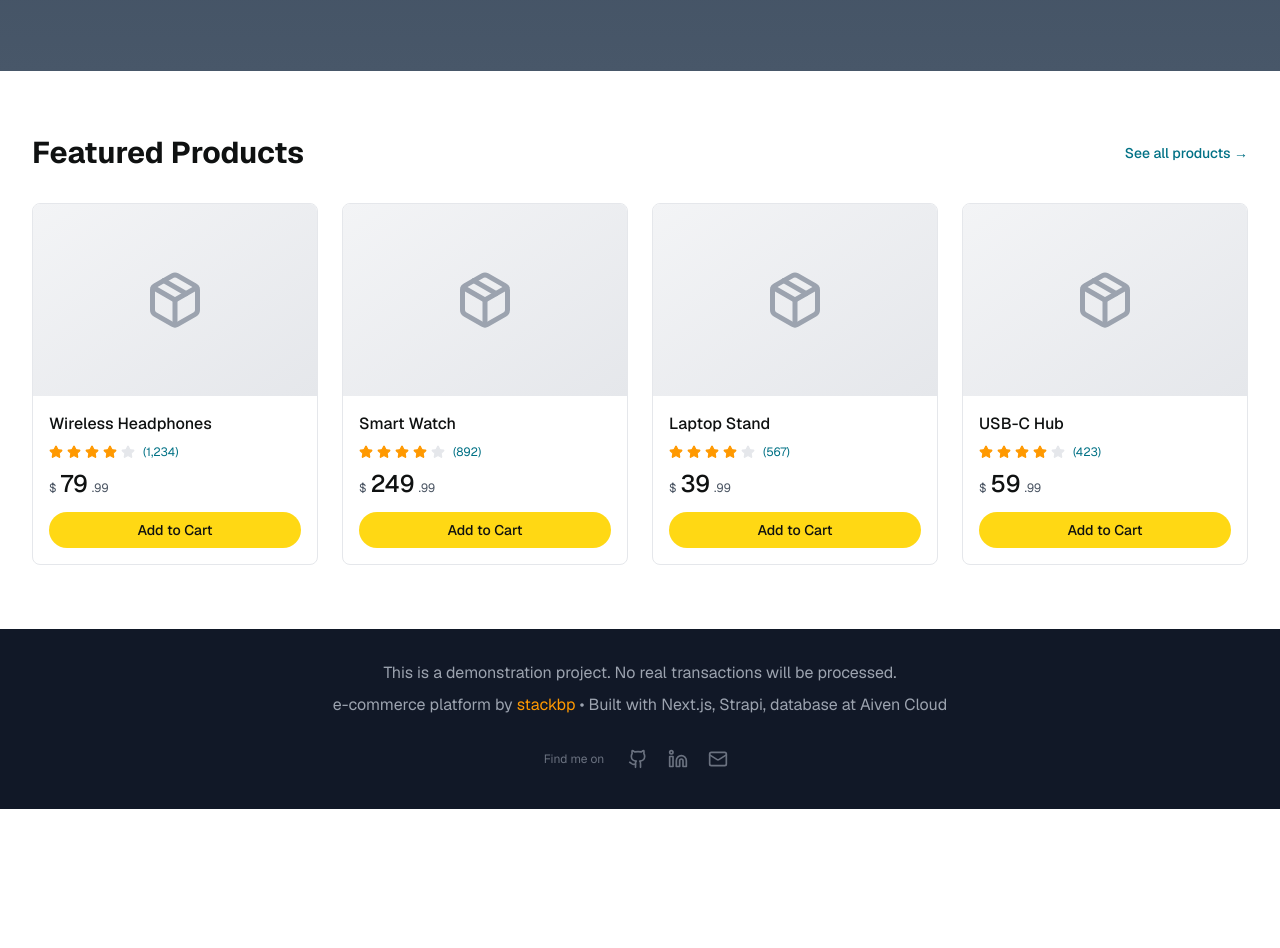
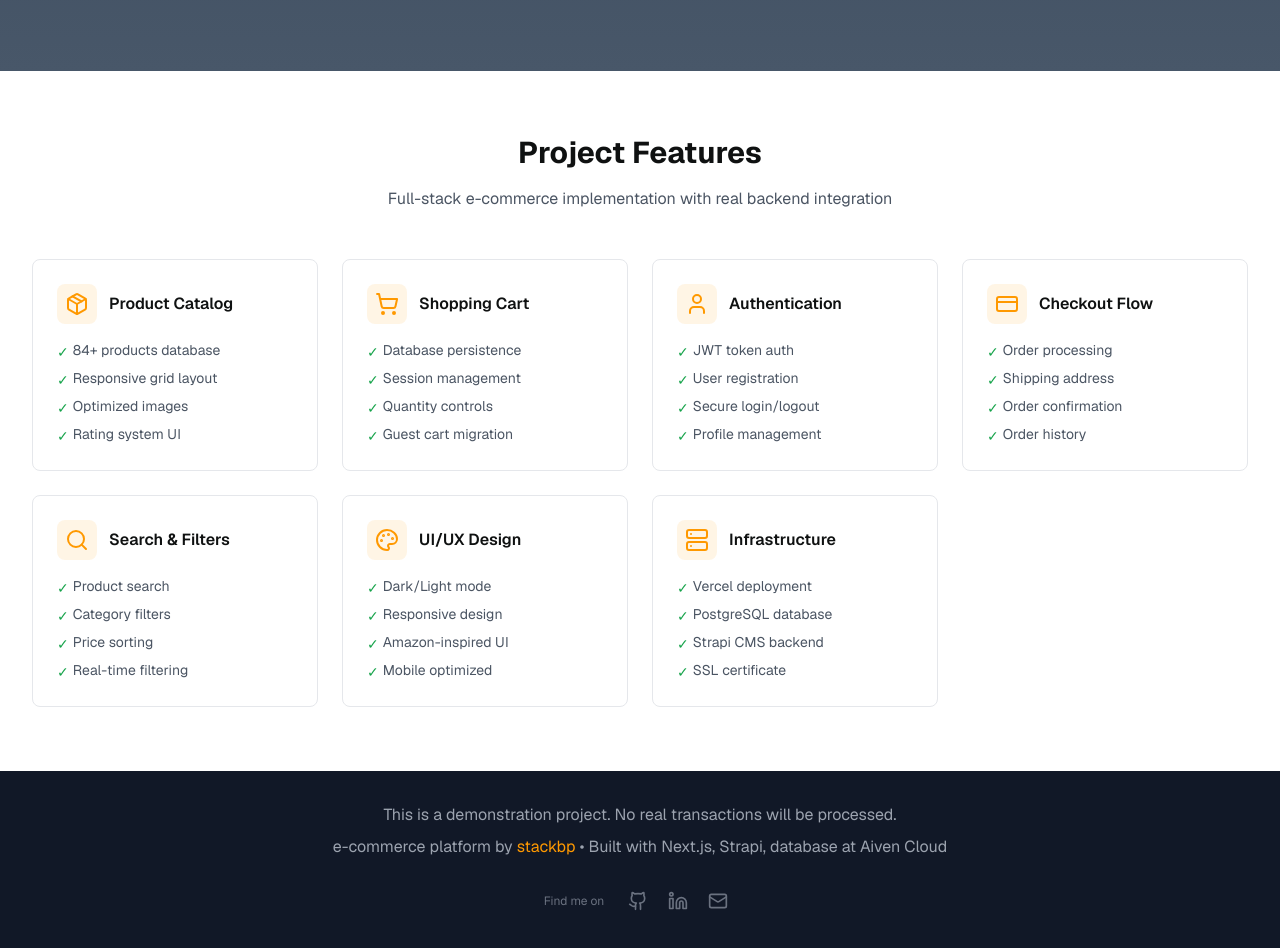
Before and after one commit to bpstack/ecommerce-bp-v2, a Next.js app in the folder frontend/: page / in a window 1280 px wide. Shown: the part 1040-1988 px from the top of the page. Before the commit the page ends 1849 px from the top, so only its background shows below. Built offline with nearby package versions, Linux system fonts and the light colour scheme; no server answers.

Commit message:
added new project features info on landing page

```diff
--- a/frontend/app/page.tsx
+++ b/frontend/app/page.tsx
@@ -2,7 +2,7 @@
 
 'use client'
 
-import { ShoppingCart, Package, User, Search, Menu, X, Star, TrendingUp, AlertCircle, Github, Linkedin, Mail } from 'lucide-react'
+import { ShoppingCart, Package, User, Search, Menu, X, Star, TrendingUp, AlertCircle, Github, Linkedin, Mail, CreditCard, Palette, Server } from 'lucide-react'
 import { useState } from 'react'
 import Image from 'next/image'
 import Link from 'next/link'
@@ -280,45 +280,210 @@ export default function LandingPage() {
         </div>
       </section>
 
-      {/* Featured Products Section */}
+      {/* Featured Implementation Section */}
       <section className="py-16 bg-white">
         <div className="max-w-7xl mx-auto px-4 sm:px-6 lg:px-8">
-          <div className="flex items-center justify-between mb-8">
-            <h2 className="text-3xl font-bold text-[#0F1111]">Featured Products</h2>
-            <Link href="/products" className="text-[#007185] hover:text-[#FF9900] hover:underline text-sm font-medium">
-              See all products →
-            </Link>
+          <div className="text-center mb-12">
+            <h2 className="text-3xl font-bold text-[#0F1111] mb-4">Project Features</h2>
+            <p className="text-gray-600">Full-stack e-commerce implementation with real backend integration</p>
           </div>
 
           <div className="grid grid-cols-1 sm:grid-cols-2 lg:grid-cols-3 xl:grid-cols-4 gap-6">
-            {mockProducts.slice(0, 4).map((product) => (
-              <div key={product.id} className="bg-white border border-gray-200 rounded-lg hover:shadow-xl transition-shadow duration-300 overflow-hidden group">
-                <div className="bg-gradient-to-br from-gray-100 to-gray-200 h-48 flex items-center justify-center group-hover:from-gray-200 group-hover:to-gray-300 transition-colors">
-                  <Package className="text-gray-400 group-hover:text-gray-500" size={60} />
+            {/* Product Catalog */}
+            <div className="bg-white border border-gray-200 rounded-lg p-6 hover:shadow-xl transition-shadow duration-300">
+              <div className="flex items-center gap-3 mb-4">
+                <div className="p-2 bg-[#FF9900]/10 rounded-lg">
+                  <Package className="text-[#FF9900]" size={24} />
                 </div>
-                <div className="p-4">
-                  <h3 className="font-medium text-[#0F1111] mb-2 line-clamp-2">{product.name}</h3>
-                  <div className="flex items-center gap-1 mb-2">
-                    {[...Array(5)].map((_, i) => (
-                      <Star
-                        key={i}
-                        size={14}
-                        className={i < Math.floor(product.rating) ? 'fill-[#FF9900] text-[#FF9900]' : 'fill-gray-200 text-gray-200'}
-                      />
-                    ))}
-                    <span className="text-xs text-[#007185] ml-1">({product.reviews.toLocaleString()})</span>
-                  </div>
-                  <div className="flex items-baseline gap-1 mb-3">
-                    <span className="text-xs text-gray-600">$</span>
-                    <span className="text-2xl font-medium text-[#0F1111]">{Math.floor(product.price)}</span>
-                    <span className="text-xs text-gray-600">{(product.price % 1).toFixed(2).substring(1)}</span>
-                  </div>
-                  <button className="w-full py-2 bg-[#FFD814] hover:bg-[#F7CA00] text-[#0F1111] text-sm font-medium rounded-full transition-colors">
-                    Add to Cart
-                  </button>
+                <h3 className="font-semibold text-[#0F1111]">Product Catalog</h3>
+              </div>
+              <ul className="text-sm text-gray-600 space-y-1.5">
+                <li className="flex items-start gap-1">
+                  <span className="text-green-600 mt-0.5">✓</span>
+                  <span>84+ products database</span>
+                </li>
+                <li className="flex items-start gap-1">
+                  <span className="text-green-600 mt-0.5">✓</span>
+                  <span>Responsive grid layout</span>
+                </li>
+                <li className="flex items-start gap-1">
+                  <span className="text-green-600 mt-0.5">✓</span>
+                  <span>Optimized images</span>
+                </li>
+                <li className="flex items-start gap-1">
+                  <span className="text-green-600 mt-0.5">✓</span>
+                  <span>Rating system UI</span>
+                </li>
+              </ul>
+            </div>
+
+            {/* Shopping Cart */}
+            <div className="bg-white border border-gray-200 rounded-lg p-6 hover:shadow-xl transition-shadow duration-300">
+              <div className="flex items-center gap-3 mb-4">
+                <div className="p-2 bg-[#FF9900]/10 rounded-lg">
+                  <ShoppingCart className="text-[#FF9900]" size={24} />
                 </div>
+                <h3 className="font-semibold text-[#0F1111]">Shopping Cart</h3>
               </div>
-            ))}
+              <ul className="text-sm text-gray-600 space-y-1.5">
+                <li className="flex items-start gap-1">
+                  <span className="text-green-600 mt-0.5">✓</span>
+                  <span>Database persistence</span>
+                </li>
+                <li className="flex items-start gap-1">
+                  <span className="text-green-600 mt-0.5">✓</span>
+                  <span>Session management</span>
+                </li>
+                <li className="flex items-start gap-1">
+                  <span className="text-green-600 mt-0.5">✓</span>
+                  <span>Quantity controls</span>
+                </li>
+                <li className="flex items-start gap-1">
+                  <span className="text-green-600 mt-0.5">✓</span>
+                  <span>Guest cart migration</span>
+                </li>
+              </ul>
+            </div>
+
+            {/* User Authentication */}
+            <div className="bg-white border border-gray-200 rounded-lg p-6 hover:shadow-xl transition-shadow duration-300">
+              <div className="flex items-center gap-3 mb-4">
+                <div className="p-2 bg-[#FF9900]/10 rounded-lg">
+                  <User className="text-[#FF9900]" size={24} />
+                </div>
+                <h3 className="font-semibold text-[#0F1111]">Authentication</h3>
+              </div>
+              <ul className="text-sm text-gray-600 space-y-1.5">
+                <li className="flex items-start gap-1">
+                  <span className="text-green-600 mt-0.5">✓</span>
+                  <span>JWT token auth</span>
+                </li>
+                <li className="flex items-start gap-1">
+                  <span className="text-green-600 mt-0.5">✓</span>
+                  <span>User registration</span>
+                </li>
+                <li className="flex items-start gap-1">
+                  <span className="text-green-600 mt-0.5">✓</span>
+                  <span>Secure login/logout</span>
+                </li>
+                <li className="flex items-start gap-1">
+                  <span className="text-green-600 mt-0.5">✓</span>
+                  <span>Profile management</span>
+                </li>
+              </ul>
+            </div>
+
+            {/* Checkout & Orders */}
+            <div className="bg-white border border-gray-200 rounded-lg p-6 hover:shadow-xl transition-shadow duration-300">
+              <div className="flex items-center gap-3 mb-4">
+                <div className="p-2 bg-[#FF9900]/10 rounded-lg">
+                  <CreditCard className="text-[#FF9900]" size={24} />
+                </div>
+                <h3 className="font-semibold text-[#0F1111]">Checkout Flow</h3>
+              </div>
+              <ul className="text-sm text-gray-600 space-y-1.5">
+                <li className="flex items-start gap-1">
+                  <span className="text-green-600 mt-0.5">✓</span>
+                  <span>Order processing</span>
+                </li>
+                <li className="flex items-start gap-1">
+                  <span className="text-green-600 mt-0.5">✓</span>
+                  <span>Shipping address</span>
+                </li>
+                <li className="flex items-start gap-1">
+                  <span className="text-green-600 mt-0.5">✓</span>
+                  <span>Order confirmation</span>
+                </li>
+                <li className="flex items-start gap-1">
+                  <span className="text-green-600 mt-0.5">✓</span>
+                  <span>Order history</span>
+                </li>
+              </ul>
+            </div>
+
+            {/* Search & Filters */}
+            <div className="bg-white border border-gray-200 rounded-lg p-6 hover:shadow-xl transition-shadow duration-300">
+              <div className="flex items-center gap-3 mb-4">
+                <div className="p-2 bg-[#FF9900]/10 rounded-lg">
+                  <Search className="text-[#FF9900]" size={24} />
+                </div>
+                <h3 className="font-semibold text-[#0F1111]">Search & Filters</h3>
+              </div>
+              <ul className="text-sm text-gray-600 space-y-1.5">
+                <li className="flex items-start gap-1">
+                  <span className="text-green-600 mt-0.5">✓</span>
+                  <span>Product search</span>
+                </li>
+                <li className="flex items-start gap-1">
+                  <span className="text-green-600 mt-0.5">✓</span>
+                  <span>Category filters</span>
+                </li>
+                <li className="flex items-start gap-1">
+                  <span className="text-green-600 mt-0.5">✓</span>
+                  <span>Price sorting</span>
+                </li>
+                <li className="flex items-start gap-1">
+                  <span className="text-green-600 mt-0.5">✓</span>
+                  <span>Real-time filtering</span>
+                </li>
+              </ul>
+            </div>
+
+            {/* UI/UX Features */}
+            <div className="bg-white border border-gray-200 rounded-lg p-6 hover:shadow-xl transition-shadow duration-300">
+              <div className="flex items-center gap-3 mb-4">
+                <div className="p-2 bg-[#FF9900]/10 rounded-lg">
+                  <Palette className="text-[#FF9900]" size={24} />
+                </div>
+                <h3 className="font-semibold text-[#0F1111]">UI/UX Design</h3>
+              </div>
+              <ul className="text-sm text-gray-600 space-y-1.5">
+                <li className="flex items-start gap-1">
+                  <span className="text-green-600 mt-0.5">✓</span>
+                  <span>Dark/Light mode</span>
+                </li>
+                <li className="flex items-start gap-1">
+                  <span className="text-green-600 mt-0.5">✓</span>
+                  <span>Responsive design</span>
+                </li>
+                <li className="flex items-start gap-1">
+                  <span className="text-green-600 mt-0.5">✓</span>
+                  <span>Amazon-inspired UI</span>
+                </li>
+                <li className="flex items-start gap-1">
+                  <span className="text-green-600 mt-0.5">✓</span>
+                  <span>Mobile optimized</span>
+                </li>
+              </ul>
+            </div>
+
+            {/* Infrastructure */}
+            <div className="bg-white border border-gray-200 rounded-lg p-6 hover:shadow-xl transition-shadow duration-300">
+              <div className="flex items-center gap-3 mb-4">
+                <div className="p-2 bg-[#FF9900]/10 rounded-lg">
+                  <Server className="text-[#FF9900]" size={24} />
+                </div>
+                <h3 className="font-semibold text-[#0F1111]">Infrastructure</h3>
+              </div>
+              <ul className="text-sm text-gray-600 space-y-1.5">
+                <li className="flex items-start gap-1">
+                  <span className="text-green-600 mt-0.5">✓</span>
+                  <span>Vercel deployment</span>
+                </li>
+                <li className="flex items-start gap-1">
+                  <span className="text-green-600 mt-0.5">✓</span>
+                  <span>PostgreSQL database</span>
+                </li>
+                <li className="flex items-start gap-1">
+                  <span className="text-green-600 mt-0.5">✓</span>
+                  <span>Strapi CMS backend</span>
+                </li>
+                <li className="flex items-start gap-1">
+                  <span className="text-green-600 mt-0.5">✓</span>
+                  <span>SSL certificate</span>
+                </li>
+              </ul>
+            </div>
           </div>
         </div>
       </section>
```
Also changed, not shown: frontend/app/login/page.tsx (+6 -4 lines), frontend/components/Header.tsx (+21 -13 lines), frontend/components/ProductsClient.tsx (+5 -5 lines), frontend/public/manifest.json.
